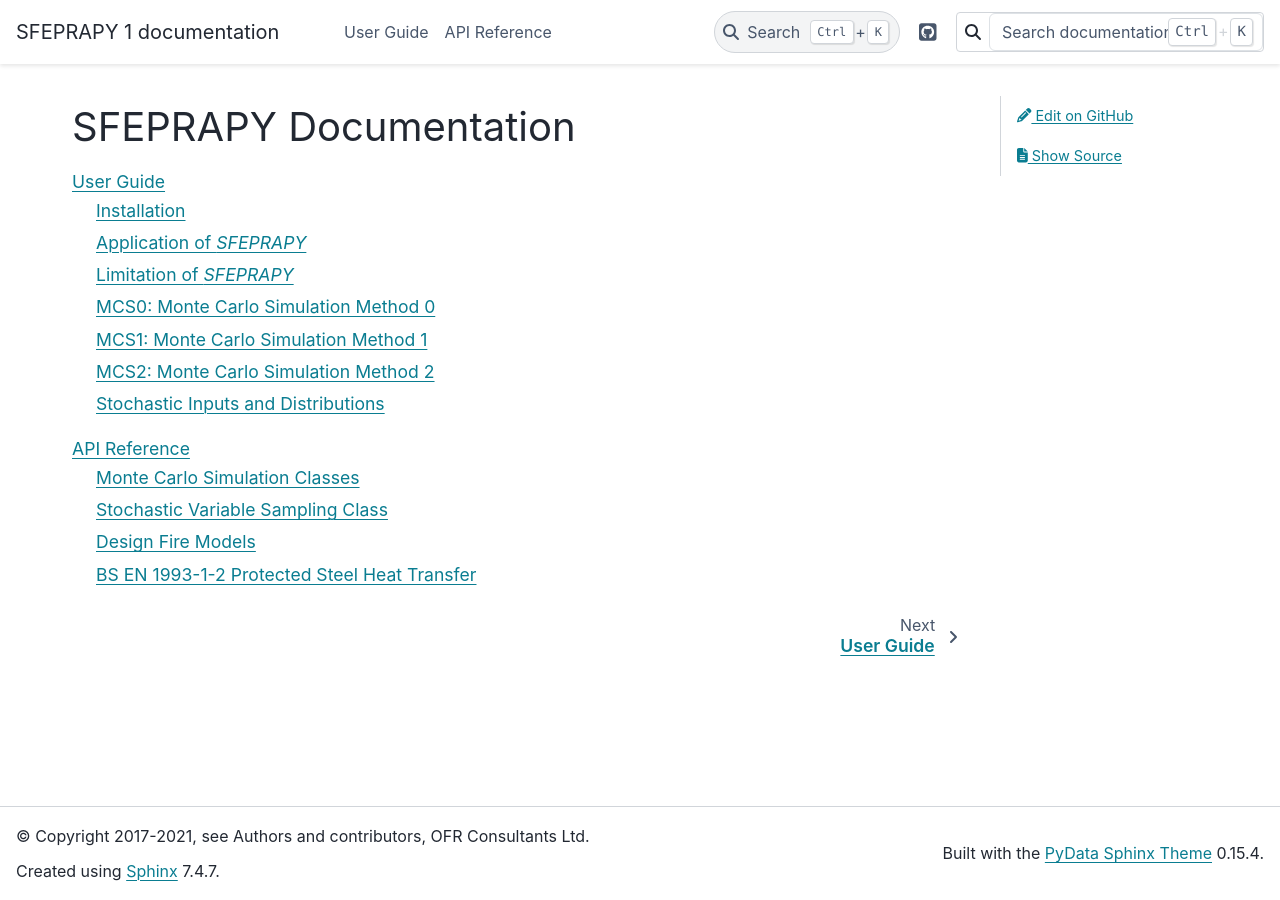
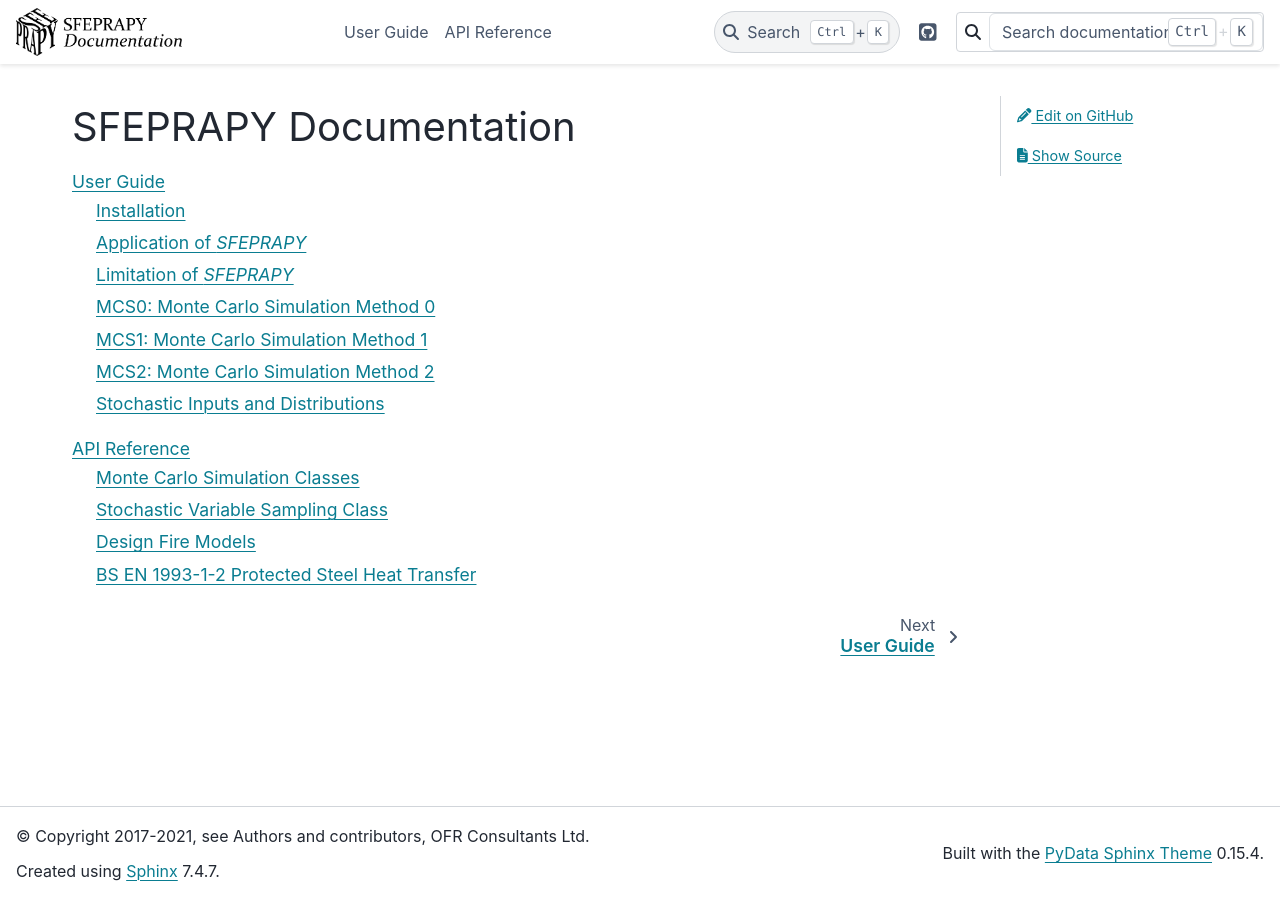
Before and after one commit to fuyans/sfeprapy-doc, a Sphinx documentation site: the page built from source/index.rst, in a window 1280 px wide. Built offline with Sphinx 7.4.7 and the PyData theme 0.15.4, drawn with Linux system fonts in a browser that asks for light colours.

Commit message:
Add sfeprapy logo

```diff
--- a/source/conf.py
+++ b/source/conf.py
@@ -62,7 +62,7 @@ html_static_path = ['_static']
 
 # html_favicon = os.path.join('_static', 'logo.png')
 
-# html_logo = os.path.join('_static', 'logo.svg')
+html_logo = os.path.join('_static', 'sfeprapy-logo.png')
 
 html_theme_options = {
     "logo_link": "index",
```
Also changed, not shown: source/_static/sfeprapy-logo.png (added).
